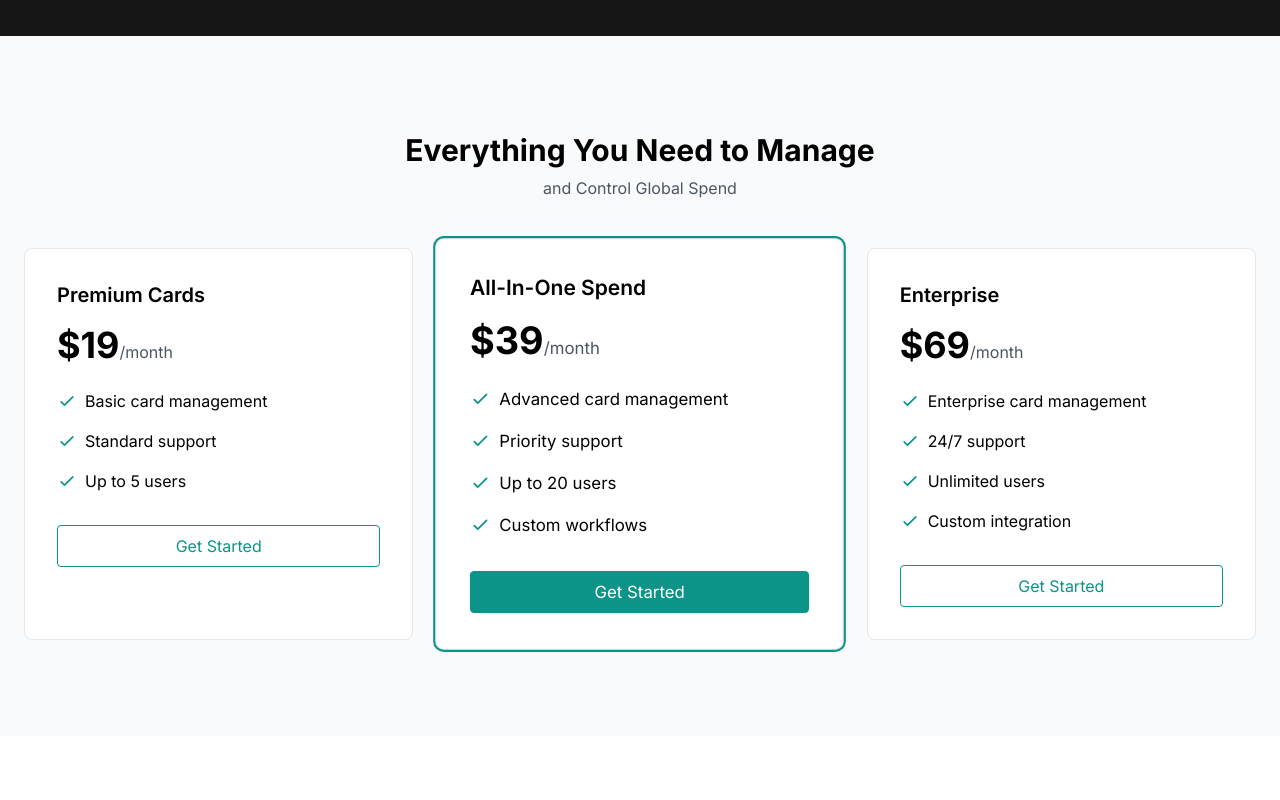
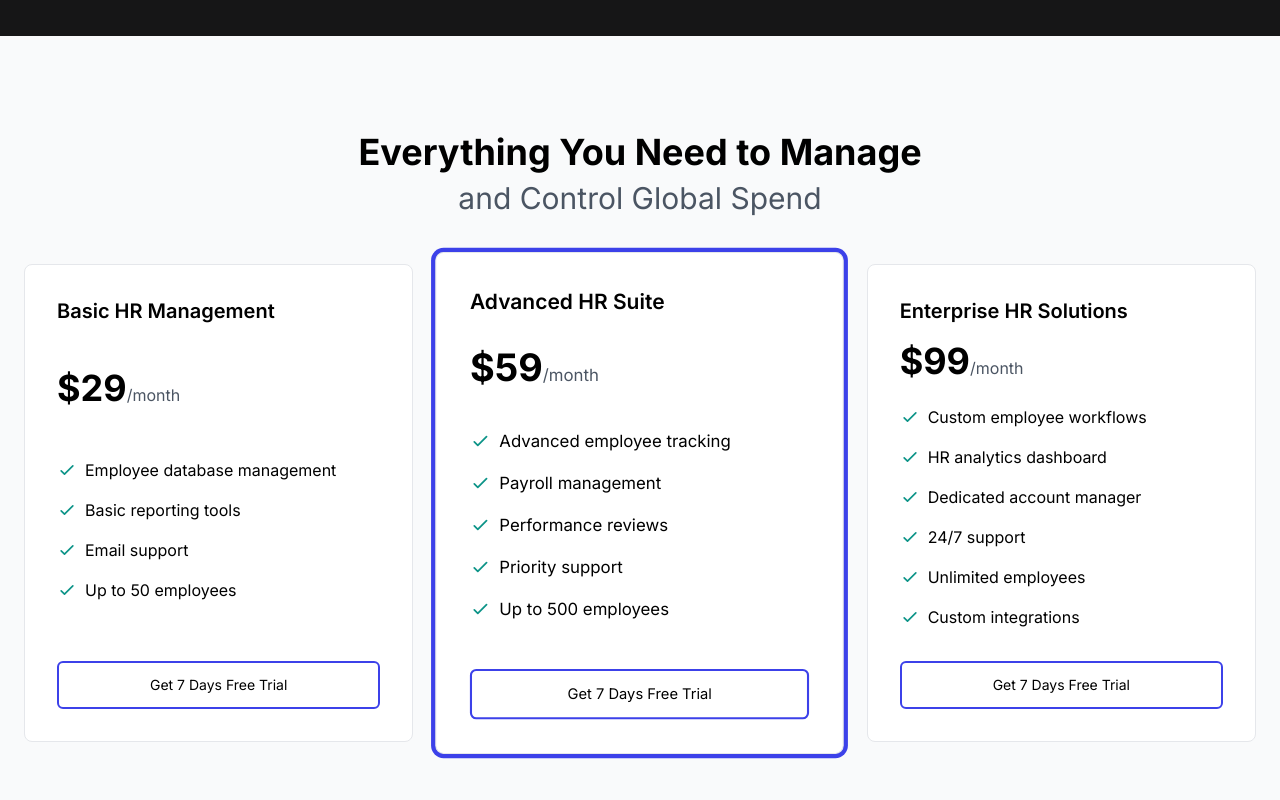
Before and after one commit to arin-paliwal/Engage-360, a React (Vite) app: page / in a window 1280 px wide. Shown: the part 2480-3280 px from the top of the page. Built offline with nearby package versions, Linux system fonts and the light colour scheme.

Commit message:
Added Testimonial Section

```diff
--- a/src/components/landing/subscription.tsx
+++ b/src/components/landing/subscription.tsx
@@ -1 +1,95 @@
-export default function Subscription() {}
+import React, { useState } from "react";
+
+export default function Subscription() {
+  const [selectedPlan, setSelectedPlan] = useState<number>(1);
+
+  const plans = [
+    {
+      name: "Basic HR Management",
+      price: "$29",
+      features: [
+        "Employee database management",
+        "Basic reporting tools",
+        "Email support",
+        "Up to 50 employees",
+      ],
+    },
+    {
+      name: "Advanced HR Suite",
+      price: "$59",
+      features: [
+        "Advanced employee tracking",
+        "Payroll management",
+        "Performance reviews",
+        "Priority support",
+        "Up to 500 employees",
+      ],
+    },
+    {
+      name: "Enterprise HR Solutions",
+      price: "$99",
+      features: [
+        "Custom employee workflows",
+        "HR analytics dashboard",
+        "Dedicated account manager",
+        "24/7 support",
+        "Unlimited employees",
+        "Custom integrations",
+      ],
+    },
+  ];
+
+  return (
+    <section className="py-16 md:py-24 bg-gray-50">
+      <div className="max-w-7xl mx-auto px-6">
+        <h2 className="text-4xl font-bold text-center mb-2">
+          Everything You Need to Manage
+        </h2>
+        <p className="text-gray-600 text-3xl text-center mb-12">
+          and Control Global Spend
+        </p>
+        <div className="grid md:grid-cols-3 gap-8">
+          {plans.map((plan, index) => (
+            <div
+              key={plan.name}
+              className={`bg-white flex flex-col justify-between p-8 rounded-lg border transition-all ${
+                selectedPlan === index
+                  ? "ring-4 ring-lightMode-accentBlue scale-105":""
+              }`}
+              onClick={() => setSelectedPlan(index)}
+            >
+              <h3 className="text-xl font-semibold mb-4">{plan.name}</h3>
+              <div className="mb-6">
+                <span className="text-4xl font-bold">{plan.price}</span>
+                <span className="text-gray-600">/month</span>
+              </div>
+              <ul className="space-y-4 mb-8">
+                {plan.features.map((feature) => (
+                  <li key={feature} className="flex items-center gap-2">
+                    <svg
+                      className="w-5 h-5 text-teal-600"
+                      fill="none"
+                      stroke="currentColor"
+                      viewBox="0 0 24 24"
+                    >
+                      <path
+                        strokeLinecap="round"
+                        strokeLinejoin="round"
+                        strokeWidth={2}
+                        d="M5 13l4 4L19 7"
+                      />
+                    </svg>
+                    {feature}
+                  </li>
+                ))}
+              </ul>
+              <button className="flex text-sm justify-center w-full p-3 border-2 border-lightMode-accentBlue hover:bg-lightMode-accentBlue hover:text-white rounded-md duration-300 transform">
+                Get 7 Days Free Trial
+              </button>
+            </div>
+          ))}
+        </div>
+      </div>
+    </section>
+  );
+}
--- a/src/pages/landing-page.tsx
+++ b/src/pages/landing-page.tsx
@@ -4,6 +4,7 @@ import Hero from '../components/landing/hero'
 import Brands from '../components/landing/brands'
 import Platform from '../components/landing/platform'
 import Needs from '../components/landing/needs'
+import Subscription from '../components/landing/subscription'
 
 export default function LandingPage() {
   return (
@@ -12,98 +13,10 @@ export default function LandingPage() {
       <Brands />
       <Platform />
       <Needs />
-
+      <Subscription />
 
       {/* Pricing */}
-      <section className="py-16 md:py-24 bg-gray-50">
-        <div className="max-w-7xl mx-auto px-6">
-          <h2 className="text-3xl font-bold text-center mb-2">
-            Everything You Need to Manage
-          </h2>
-          <p className="text-gray-600 text-center mb-12">
-            and Control Global Spend
-          </p>
-          <div className="grid md:grid-cols-3 gap-8">
-            {[
-              {
-                name: "Premium Cards",
-                price: "$19",
-                features: [
-                  "Basic card management",
-                  "Standard support",
-                  "Up to 5 users",
-                ],
-              },
-              {
-                name: "All-In-One Spend",
-                price: "$39",
-                features: [
-                  "Advanced card management",
-                  "Priority support",
-                  "Up to 20 users",
-                  "Custom workflows",
-                ],
-                popular: true,
-              },
-              {
-                name: "Enterprise",
-                price: "$69",
-                features: [
-                  "Enterprise card management",
-                  "24/7 support",
-                  "Unlimited users",
-                  "Custom integration",
-                ],
-              },
-            ].map((plan) => (
-              <div
-                key={plan.name}
-                className={`bg-white p-8 rounded-lg border ${
-                  plan.popular
-                    ? "ring-2 ring-teal-600 scale-105"
-                    : "hover:shadow-lg"
-                } transition-all`}
-              >
-                <h3 className="text-xl font-semibold mb-4">{plan.name}</h3>
-                <div className="mb-6">
-                  <span className="text-4xl font-bold">{plan.price}</span>
-                  <span className="text-gray-600">/month</span>
-                </div>
-                <ul className="space-y-4 mb-8">
-                  {plan.features.map((feature) => (
-                    <li key={feature} className="flex items-center gap-2">
-                      <svg
-                        className="w-5 h-5 text-teal-600"
-                        fill="none"
-                        stroke="currentColor"
-                        viewBox="0 0 24 24"
-                      >
-                        <path
-                          strokeLinecap="round"
-                          strokeLinejoin="round"
-                          strokeWidth={2}
-                          d="M5 13l4 4L19 7"
-                        />
-                      </svg>
-                      {feature}
-                    </li>
-                  ))}
-                </ul>
-                <a
-                  href="#"
-                  className={`block text-center py-2 px-4 rounded ${
-                    plan.popular
-                      ? "bg-teal-600 text-white hover:bg-teal-700"
-                      : "border border-teal-600 text-teal-600 hover:bg-teal-50"
-                  }`}
-                >
-                  Get Started
-                </a>
-              </div>
-            ))}
-          </div>
-        </div>
-      </section>
+
 
       {/* FAQs */}
       <section className="py-16 md:py-24">
```
